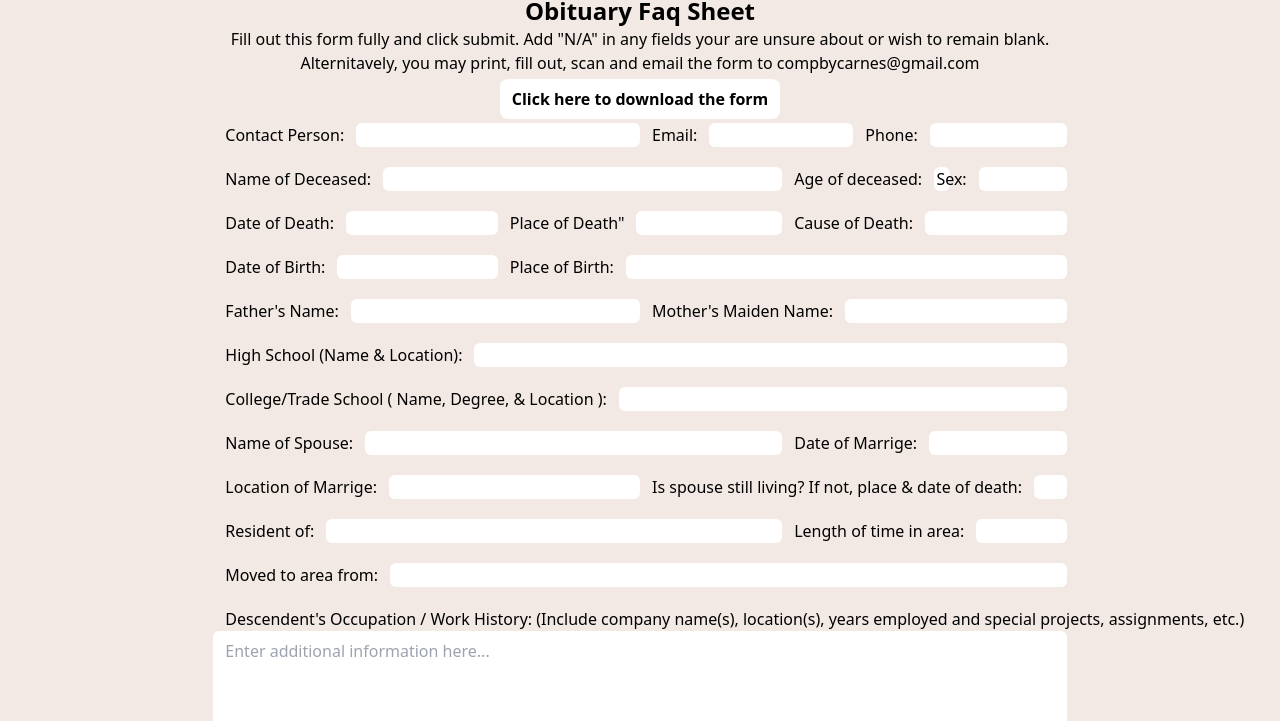
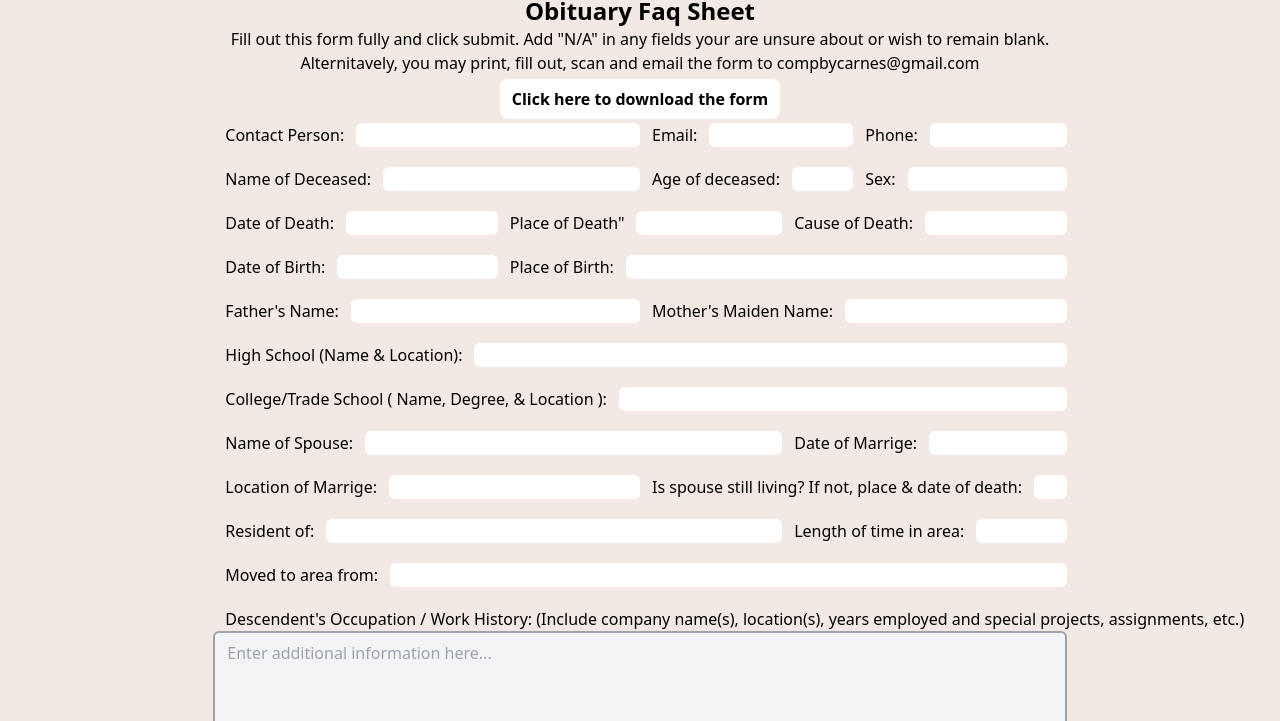
Before and after one commit to HaldenKavanagh/obituary, a website: page public/form.html in a window 1280 px wide. Shown: the part 79-800 px from the top of the page. Drawn offline with nearby package versions, Linux system fonts and the light colour scheme; a web font is replaced by a local one.

Commit message:
added work on form

```diff
--- a/public/assets/js/script.js
+++ b/public/assets/js/script.js
@@ -1,3 +1,4 @@
+document.addEventListener("DOMContentLoaded", function () {
   console.log("hello from script.js");
 
   // Initialize Email.js with your user ID
@@ -18,3 +19,4 @@
         }
       );
     });
+});
--- a/public/form.html
+++ b/public/form.html
@@ -34,7 +34,7 @@
       >Click here to download the form</a
     >
 
-    <form class="w-2/3 flex flex-wrap" id="contact-form ">
+    <form class="w-2/3 flex flex-wrap" id="contact-form">
       <input
         class="w-full"
         type="hidden"
@@ -51,9 +51,9 @@
       </div>
       <div class="w-full md:w-1/4 flex flex-row pb-5">
         <label class="mx-3 w-auto whitespace-nowrap">Phone:</label>
-        <input class="rounded-md px-2 w-full" type="email" name="user_phone" />
+        <input class="rounded-md px-2 w-full" type="text" name="user_phone" />
       </div>
-      <div class="w-full md:w-2/3 flex flex-row pb-5">
+      <div class="w-full md:w-1/2 flex flex-row pb-5">
         <label class="mx-3 w-auto whitespace-nowrap">Name of Deceased:</label>
         <input
           class="rounded-md px-2 w-full"
@@ -61,11 +61,15 @@
           name="deceased_name"
         />
       </div>
-      <div class="w-full md:w-1/6 flex flex-row pb-5">
+      <div class="w-full md:w-1/4 flex flex-row pb-5">
         <label class="mx-3 w-auto whitespace-nowrap">Age of deceased:</label>
-        <input class="rounded-md px-2 w-full" type="text" name="age_deceased" />
+        <input
+          class="rounded-md px-2 w-full"
+          type="number"
+          name="age_deceased"
+        />
       </div>
-      <div class="w-full md:w-1/6 flex flex-row pb-5">
+      <div class="w-full md:w-1/4 flex flex-row pb-5">
         <label class="mx-3 w-auto whitespace-nowrap">Sex:</label>
         <input class="rounded-md px-2 w-full" type="text" name="sex_deceased" />
       </div>
```
Also changed, not shown: public/css/tailwind-output.css. Lines whose indentation alone changed are shown as unchanged.
